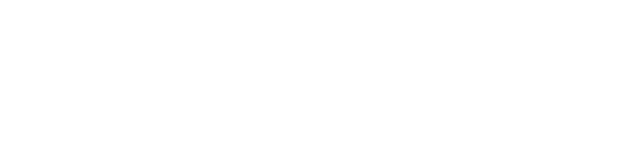
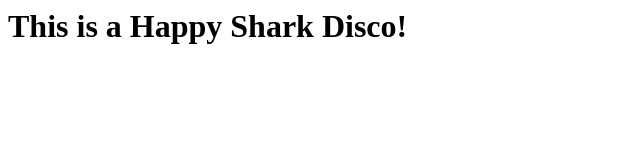
Before and after one commit to Happy-Shark-Disco/Happy-Shark-Disco.github.io, a plain HTML site: page index.html in a window 1280 px wide. Shown: the whole page, without its empty margins (0-640 px from the left). Drawn offline with Linux system fonts and the light colour scheme.

Commit message:
Update index.html

```diff
--- a/index.html
+++ b/index.html
@@ -1,5 +1,9 @@
 <!--
+----------------------------------------------------
 Congrats on making it this far!
-If you would like to go further, please join this discord:
+The next stages will start easy, but get harder as they continue.
+If you you havent already, please join this discord:
 [put discord invite here]
+----------------------------------------------------
 -->
+<h1>This is a Happy Shark Disco!</h1>
```
